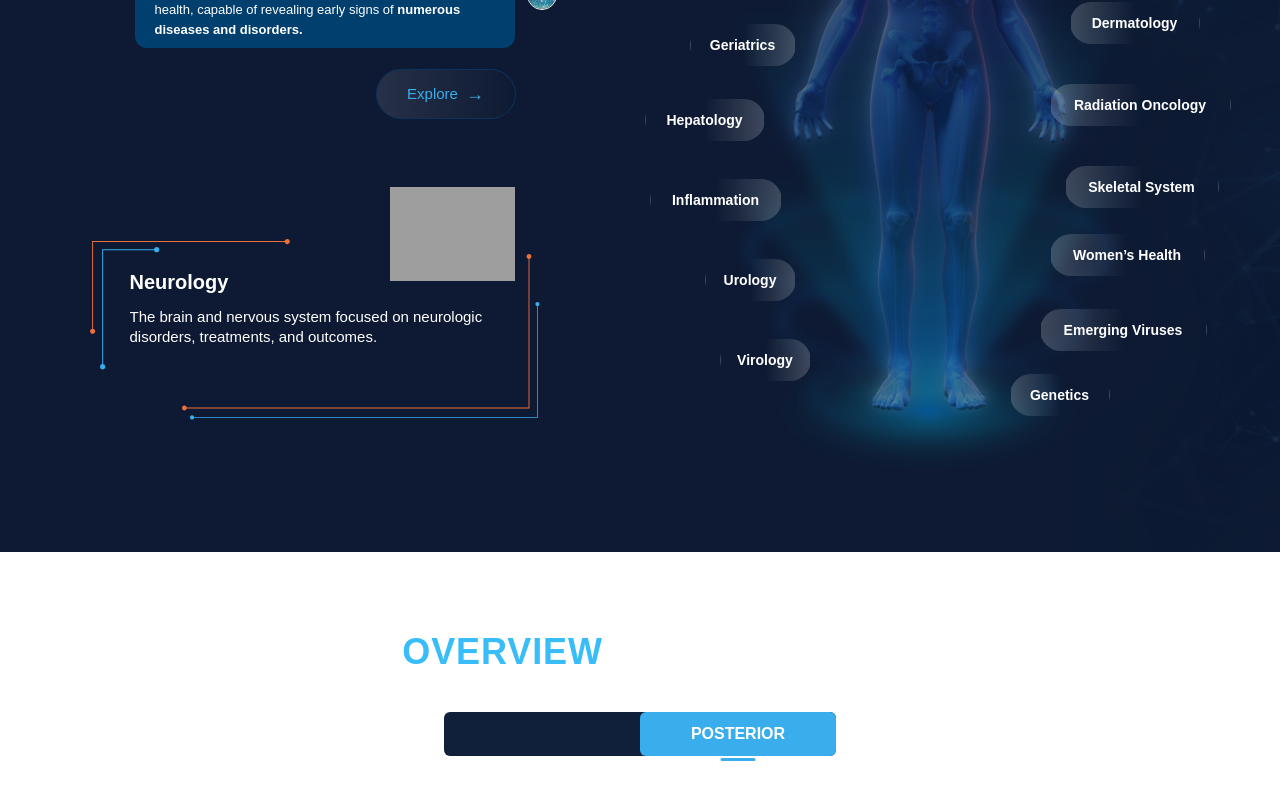
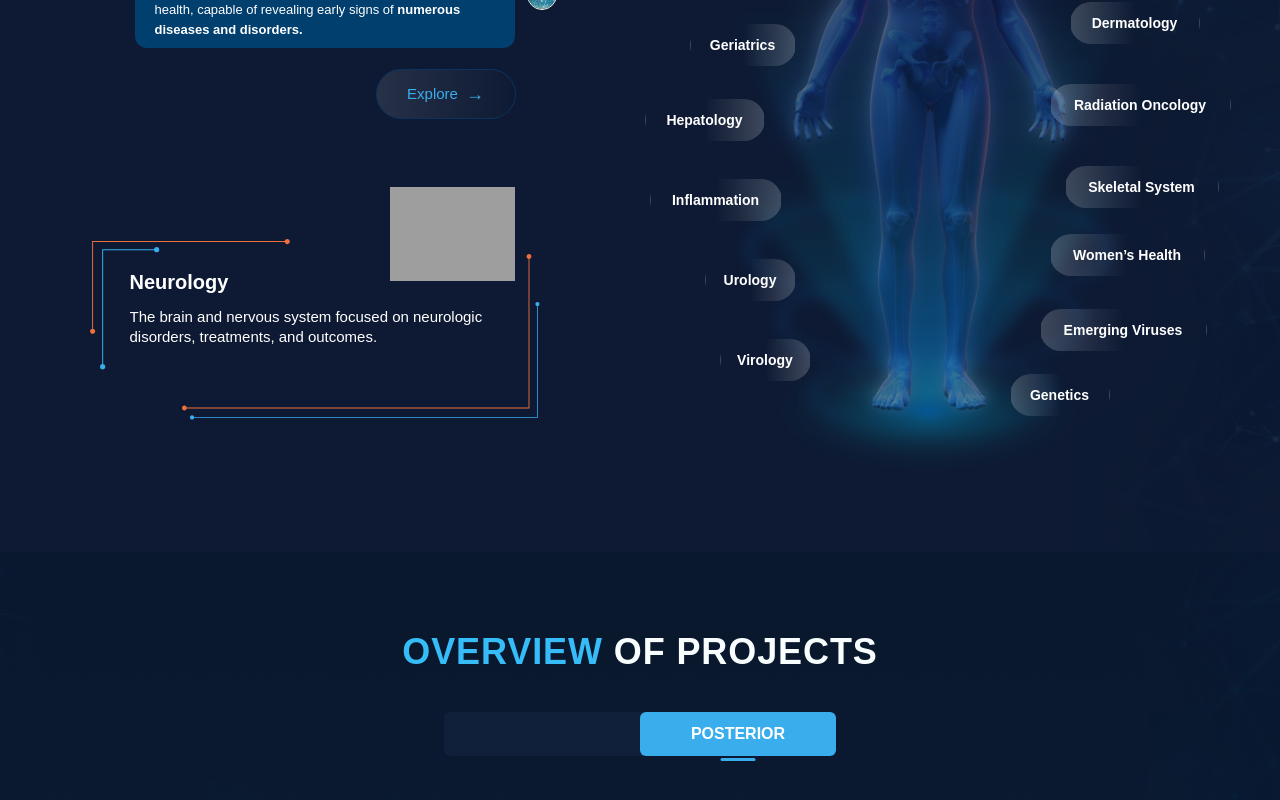
Before and after one commit to SreelakshmiTRaj/Opthalmology-app, a Next.js app: page / in a window 1280 px wide. Shown: the part 1273-2073 px from the top of the page. Built offline with nearby package versions, Linux system fonts and the light colour scheme; grey boxes are pictures that could not be loaded.

Commit message:
Committing with next section

```diff
--- a/src/app/components/Overview/Overview.js
+++ b/src/app/components/Overview/Overview.js
@@ -1,8 +1,10 @@
 "use client";
+import Image from "next/image";
 import { useState, useEffect } from "react";
 import { motion, AnimatePresence } from "framer-motion";
 
 export default function Overview() {
+    const backgroundSvgPath = "/images/overViewBg.svg";
   const [activeTab, setActiveTab] = useState("anterior");
 
   // Auto toggle every 3 seconds
@@ -14,7 +16,17 @@
   }, []);
 
   return (
-    <section className="relative w-full py-20 text-center">
+    <section className="relative w-full py-20 text-center bg-[#0a1429] overflow-hidden">
+      <div className="absolute inset-0 z-0">
+        <Image
+          src={backgroundSvgPath}
+          alt="Technical Background Pattern"
+          fill
+          className="object-cover **opacity-20**"
+          quality={100}
+        />
+        {/* <div className="absolute inset-0 bg-[#0a1429]/30 z-10"></div> */}
+      </div>
       {/* Heading */}
       <h2 className="text-3xl sm:text-4xl font-bold text-white tracking-wide mb-10">
         <span className="text-[#38bdf8]">OVERVIEW</span> OF PROJECTS
```
